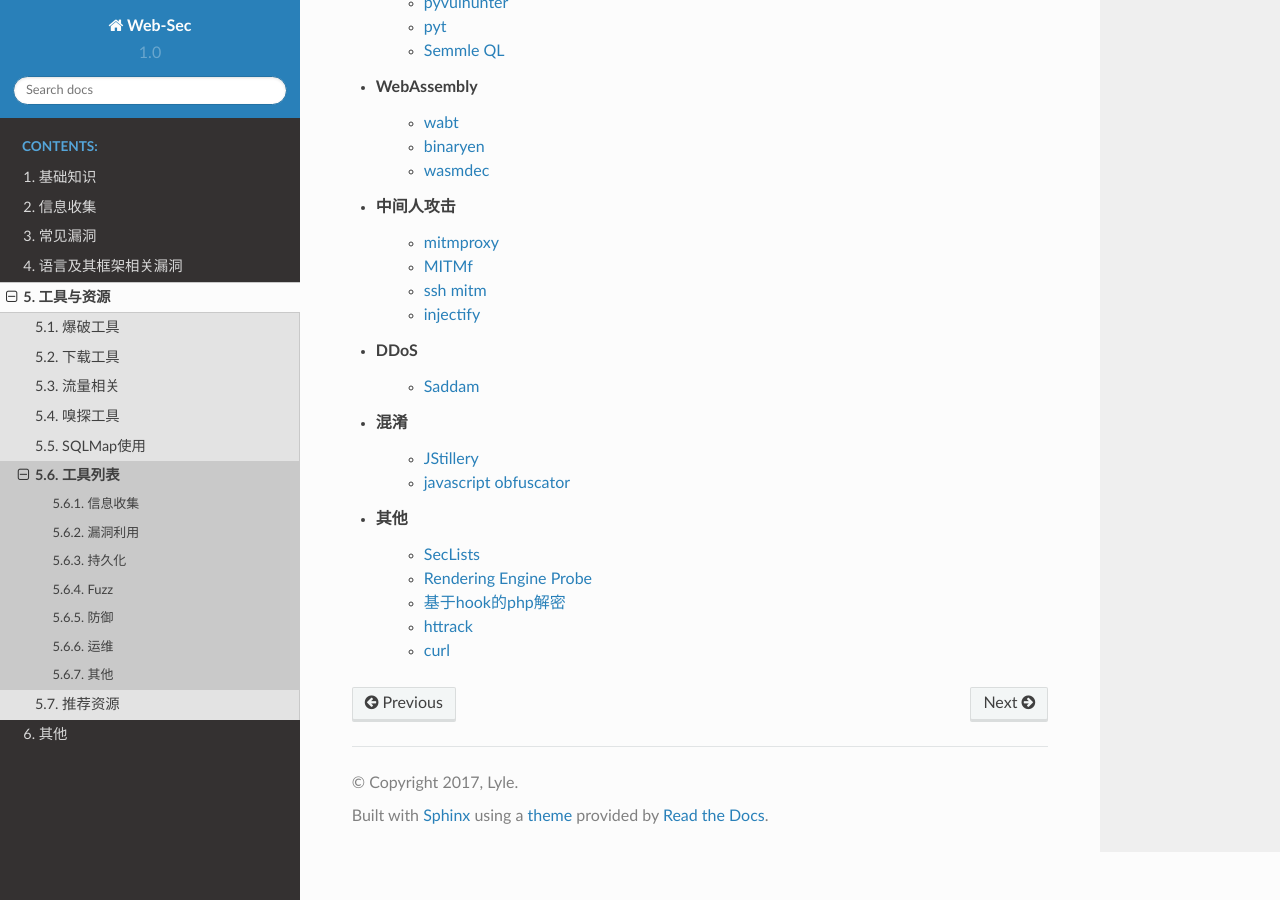
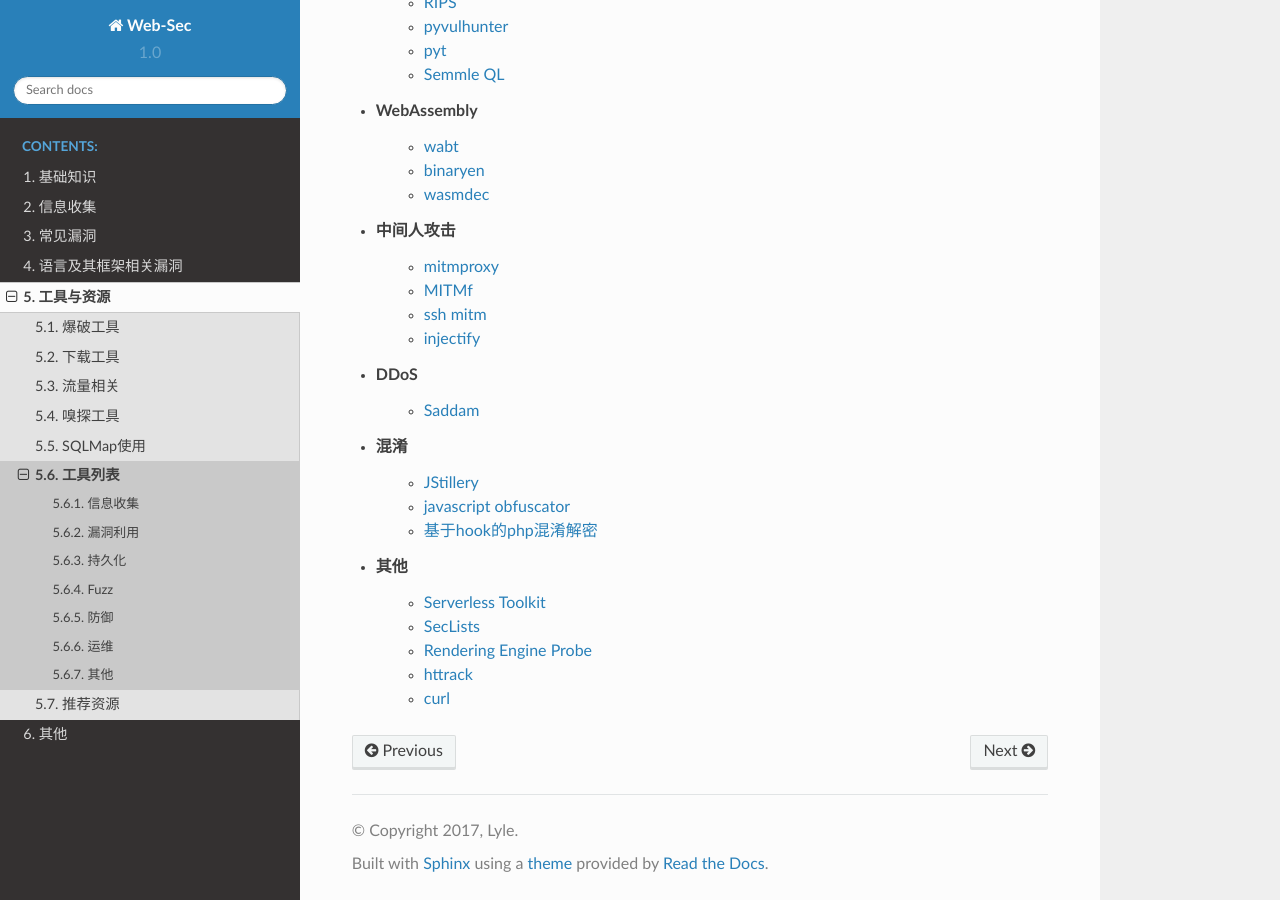
Before and after one commit to LyleMi/Learn-Web-Hacking, a Sphinx documentation site: the page built from source/tools/list.rst, in a window 1280 px wide and 900 px high, scrolled down 6241 px. Built offline with Sphinx 7.4.7 and the Read the Docs theme 2.0.0, drawn with Linux system fonts in a browser that asks for light colours.

Commit message:
add some reference

```diff
--- a/source/language/php/ref.rst
+++ b/source/language/php/ref.rst
@@ -7,3 +7,4 @@
 - `php解密的数种方法 <https://www.leavesongs.com/PENETRATION/unobfuscated-phpjiami.html>`_
 - `open basedir bypass <https://www.tarlogic.com/en/blog/how-to-bypass-disable_functions-and-open_basedir/>`_
 - `PHP htaccess inject <https://github.com/sektioneins/pcc/wiki/PHP-htaccess-injection-cheat-sheet>`_
+- `php木马加密 <https://blog.manchestergreyhats.co.uk/2018/11/07/php-malware-examination/>`_
--- a/source/misc/docker.rst
+++ b/source/misc/docker.rst
@@ -83,3 +83,4 @@
 --------------------------------
 - `Docker security <https://docs.docker.com/engine/security/security/>`_
 - `容器安全 <http://blog.nsfocus.net/docker-mirror-security/>`_
+- `CVE-2017-7494 Docker沙箱逃逸 <https://strm.sh/post/abusing-insecure-docker-deployments/>`_
--- a/source/tools/list.rst
+++ b/source/tools/list.rst
@@ -268,10 +269,11 @@
 - 混淆
     - `JStillery <https://github.com/mindedsecurity/JStillery>`_
     - `javascript obfuscator <https://github.com/javascript-obfuscator/javascript-obfuscator>`_
+    - `基于hook的php混淆解密 <https://github.com/CaledoniaProject/php-decoder>`_
 
 - 其他
+    - `Serverless Toolkit <https://github.com/ropnop/serverless_toolkit>`_
     - `SecLists <https://github.com/danielmiessler/SecLists>`_
     - `Rendering Engine Probe <https://github.com/PortSwigger/hackability>`_
-    - `基于hook的php解密 <https://github.com/CaledoniaProject/php-decoder>`_
     - `httrack <http://www.httrack.com/>`_
     - `curl <https://curl.haxx.se/>`_
```
Also changed, not shown: other parts of source/tools/list.rst (+1 -0 lines).
